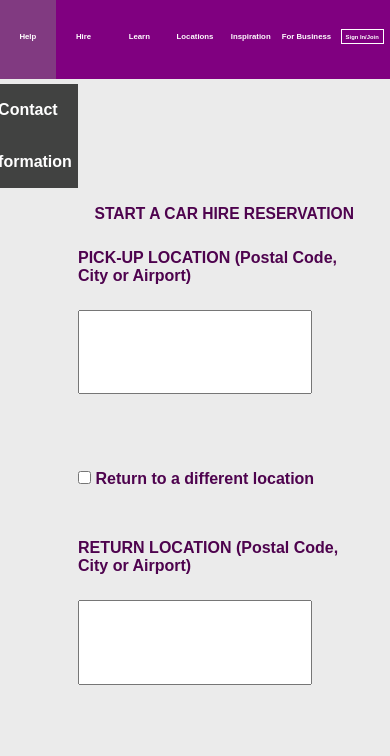
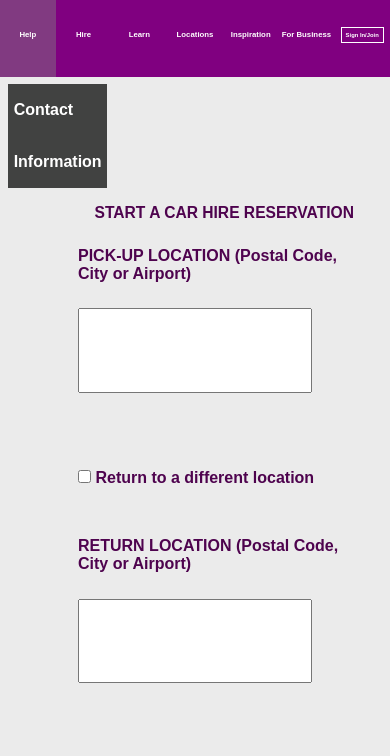
Before and after one commit to klcysn/websites, a plain HTML site: page clarusway-rent-a-car/index.html in a window 390 px wide. Shown: the top 756 px of the page. Drawn offline with Linux system fonts and the light colour scheme.

Commit message:
aaa div's margin-top set as -3vh. .nav .inside div's alignments were fixed.

```diff
--- a/clarusway-rent-a-car/index.css
+++ b/clarusway-rent-a-car/index.css
@@ -408,7 +408,7 @@ span {
   }
 
   .aaa {
-    margin-top: -2.8vh;
+    margin-top: -3vh;
   }
 
   .anime {
@@ -428,8 +428,15 @@ span {
 
   .nav .inside {
     position: fixed;
+    flex-direction: row;
+    align-items: flex-start;
     top: 10vh;
+    left: 2vw;
     z-index: 3;
+  }
+  .nav .inside div{
+    flex-direction: column;
+    align-items: flex-start;
   }
 
   .cont {
```
